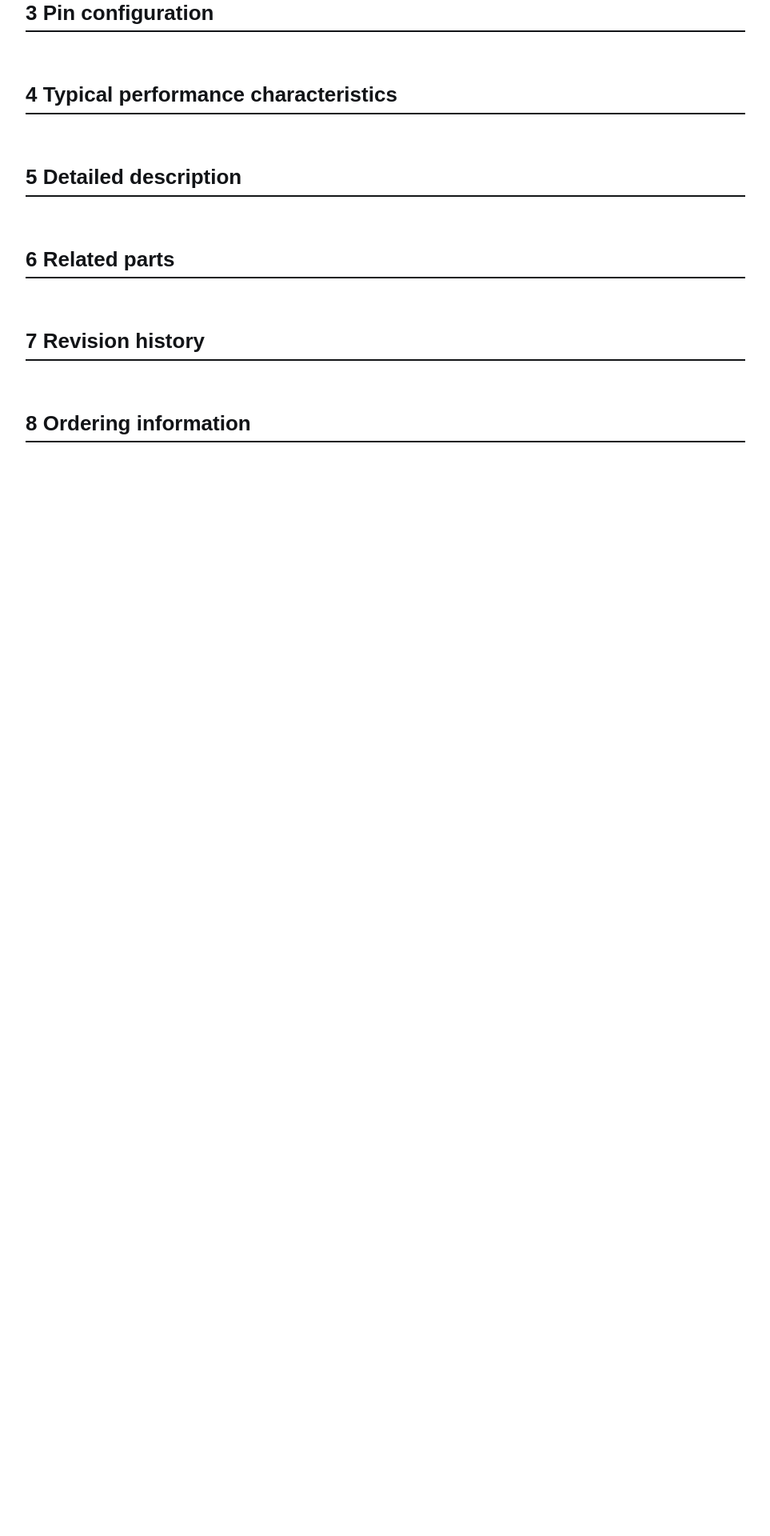
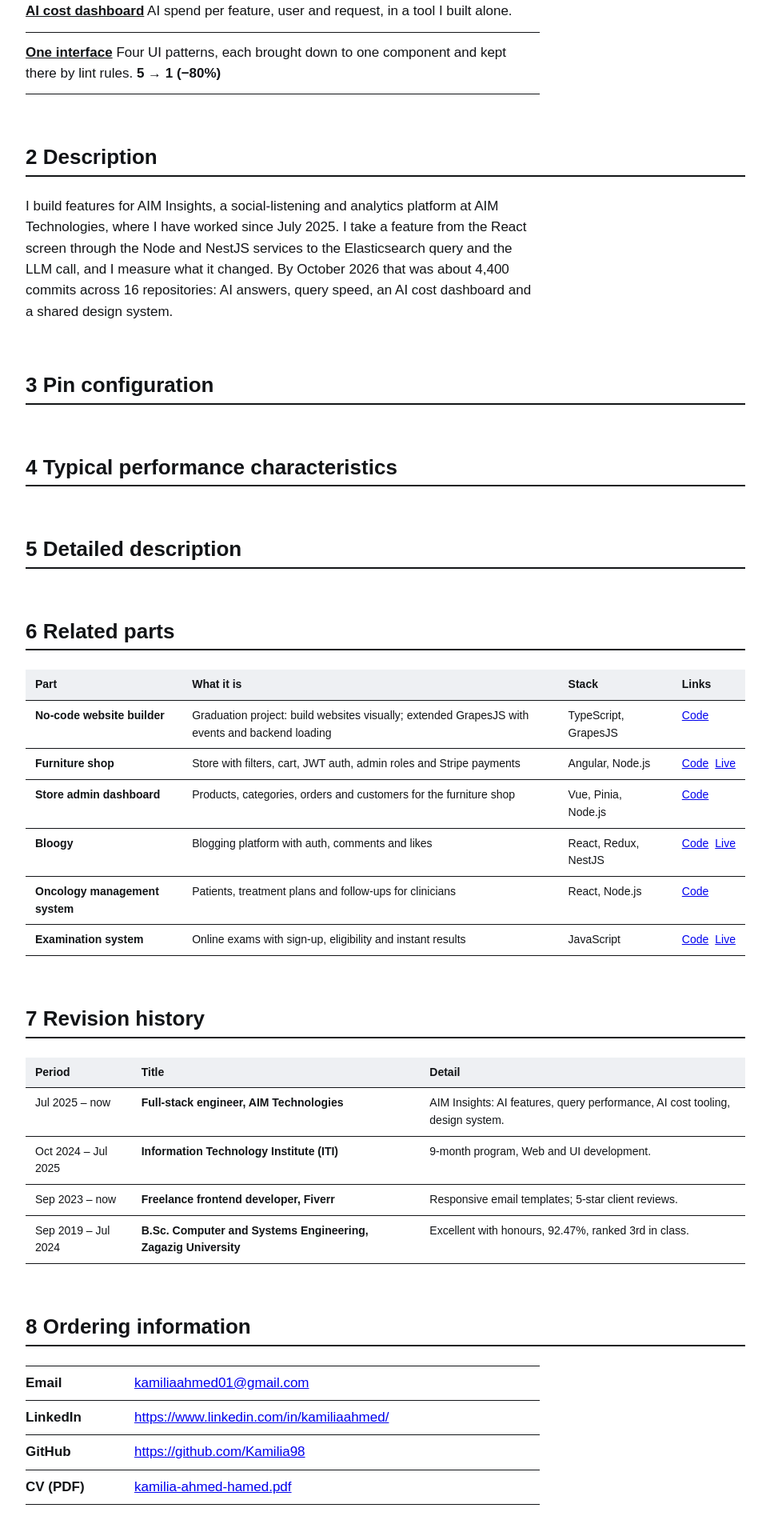
Before and after one commit to Kamilia98/Portfolio, a React (Vite) app: page / in a window 1280 px wide. Shown: the part 596-2516 px from the top of the page at 80% size, without its empty margins (300-1263 px from the left). Before the commit the page ends 1317 px from the top, so only its background shows below. Built offline with nearby package versions, Linux system fonts and the light colour scheme.

Commit message:
feat: features, description, related parts, history and contact sections

```diff
--- a/src/App.tsx
+++ b/src/App.tsx
@@ -1,8 +1,22 @@
+import type { ReactNode } from 'react'
 import { sections } from './content'
 import { Header } from './components/Header'
 import { Section } from './components/Section'
 import { SectionIndex } from './components/SectionIndex'
+import { Features } from './components/Features'
+import { Description } from './components/Description'
+import { RelatedParts } from './components/RelatedParts'
+import { RevisionHistory } from './components/RevisionHistory'
+import { OrderingInfo } from './components/OrderingInfo'
 import styles from './App.module.css'
+
+const bodies: Record<string, ReactNode> = {
+  '1-features': <Features />,
+  '2-description': <Description />,
+  '6-related-parts': <RelatedParts />,
+  '7-revision-history': <RevisionHistory />,
+  '8-ordering-information': <OrderingInfo />,
+}
 
 export default function App() {
   return (
@@ -12,7 +26,7 @@
         <Header />
         {sections.map((info) => (
           <Section key={info.id} info={info}>
-            {null}
+            {bodies[info.id] ?? null}
           </Section>
         ))}
       </main>
--- /dev/null
+++ b/src/components/Description.module.css
@@ -0,0 +1,4 @@
+.text {
+  margin: 0;
+  max-width: var(--measure);
+}
--- /dev/null
+++ b/src/components/Description.tsx
@@ -0,0 +1,6 @@
+import { profile } from '../content'
+import styles from './Description.module.css'
+
+export function Description() {
+  return <p className={styles.text}>{profile.description.join(' ')}</p>
+}
--- /dev/null
+++ b/src/components/Features.module.css
@@ -0,0 +1,25 @@
+.list {
+  margin: 0;
+  padding: 0;
+  list-style: none;
+  max-width: var(--measure);
+}
+
+.row {
+  padding: calc(var(--space) * 1.5) 0;
+  border-top: var(--rule-hair) solid var(--ink);
+}
+
+.row:last-child {
+  border-bottom: var(--rule-hair) solid var(--ink);
+}
+
+.title {
+  font-weight: 800;
+  color: var(--ink);
+}
+
+.result {
+  font-variant-numeric: tabular-nums;
+  white-space: nowrap;
+}
--- /dev/null
+++ b/src/components/Features.tsx
@@ -0,0 +1,28 @@
+import { caseStudies, resultById } from '../content'
+import { formatPercent, formatResult, percentChange } from '../lib/results'
+import styles from './Features.module.css'
+
+export function Features() {
+  return (
+    <ol className={styles.list}>
+      {caseStudies.map((c) => {
+        const r = c.headlineResult ? resultById(c.headlineResult) : undefined
+        return (
+          <li key={c.id} className={styles.row}>
+            <a className={styles.title} href={`#${c.anchor}`}>{c.title}</a>
+            {' '}
+            <span>{c.summary}</span>
+            {r && (
+              <>
+                {' '}
+                <strong className={styles.result}>
+                  {`${formatResult(r)} (${formatPercent(percentChange(r.before, r.after))})`}
+                </strong>
+              </>
+            )}
+          </li>
+        )
+      })}
+    </ol>
+  )
+}
--- /dev/null
+++ b/src/components/OrderingInfo.module.css
@@ -0,0 +1,32 @@
+.list {
+  margin: 0;
+  max-width: var(--measure);
+}
+
+.row {
+  display: grid;
+  grid-template-columns: 8rem 1fr;
+  gap: var(--space);
+  padding: var(--space) 0;
+  border-top: var(--rule-hair) solid var(--ink);
+}
+
+.row:last-child {
+  border-bottom: var(--rule-hair) solid var(--ink);
+}
+
+.term {
+  font-weight: 800;
+}
+
+.value {
+  margin: 0;
+  overflow-wrap: anywhere;
+}
+
+@media (max-width: 639px) {
+  .row {
+    grid-template-columns: 1fr;
+    gap: 0;
+  }
+}
--- /dev/null
+++ b/src/components/OrderingInfo.tsx
@@ -0,0 +1,22 @@
+import { profile } from '../content'
+import { cvHref } from '../lib/links'
+import styles from './OrderingInfo.module.css'
+
+export function OrderingInfo() {
+  const rows: { term: string; href: string; text: string }[] = [
+    { term: 'Email', href: `mailto:${profile.email}`, text: profile.email },
+    { term: 'LinkedIn', href: profile.linkedin, text: profile.linkedin },
+    { term: 'GitHub', href: profile.github, text: profile.github },
+    { term: 'CV (PDF)', href: cvHref, text: profile.cvFile },
+  ]
+  return (
+    <dl className={styles.list}>
+      {rows.map((r) => (
+        <div key={r.term} className={styles.row}>
+          <dt className={styles.term}>{r.term}</dt>
+          <dd className={styles.value}><a href={r.href}>{r.text}</a></dd>
+        </div>
+      ))}
+    </dl>
+  )
+}
--- /dev/null
+++ b/src/components/RelatedParts.tsx
@@ -0,0 +1,32 @@
+import { earlierWork } from '../content'
+import styles from './tables.module.css'
+
+const external = { target: '_blank', rel: 'noopener noreferrer' } as const
+
+export function RelatedParts() {
+  return (
+    <table className={styles.table}>
+      <thead>
+        <tr>
+          <th scope="col">Part</th>
+          <th scope="col">What it is</th>
+          <th scope="col">Stack</th>
+          <th scope="col">Links</th>
+        </tr>
+      </thead>
+      <tbody>
+        {earlierWork.map((w) => (
+          <tr key={w.name}>
+            <th scope="row">{w.name}</th>
+            <td data-label="What it is">{w.what}</td>
+            <td data-label="Stack">{w.stack}</td>
+            <td data-label="Links" className={styles.links}>
+              <a href={w.url} {...external}>Code</a>
+              {w.live && <a href={w.live} {...external}>Live</a>}
+            </td>
+          </tr>
+        ))}
+      </tbody>
+    </table>
+  )
+}
--- /dev/null
+++ b/src/components/RevisionHistory.tsx
@@ -0,0 +1,25 @@
+import { history } from '../content'
+import styles from './tables.module.css'
+
+export function RevisionHistory() {
+  return (
+    <table className={styles.table}>
+      <thead>
+        <tr>
+          <th scope="col">Period</th>
+          <th scope="col">Title</th>
+          <th scope="col">Detail</th>
+        </tr>
+      </thead>
+      <tbody>
+        {history.map((h) => (
+          <tr key={h.period + h.title}>
+            <td data-label="Period">{h.period}</td>
+            <td data-label="Title"><strong>{h.title}</strong></td>
+            <td data-label="Detail">{h.detail}</td>
+          </tr>
+        ))}
+      </tbody>
+    </table>
+  )
+}
--- /dev/null
+++ b/src/components/tables.module.css
@@ -0,0 +1,70 @@
+.table {
+  width: 100%;
+  border-collapse: collapse;
+  font-size: var(--size-small);
+  text-align: start;
+}
+
+.table th,
+.table td {
+  padding: var(--space) calc(var(--space) * 1.5);
+  vertical-align: top;
+  text-align: start;
+  border-bottom: var(--rule-hair) solid var(--ink);
+}
+
+.table thead th {
+  background: var(--fill);
+  font-weight: 800;
+}
+
+.table tbody th {
+  font-weight: 800;
+}
+
+.table td {
+  font-variant-numeric: tabular-nums;
+}
+
+.links a + a {
+  margin-inline-start: var(--space);
+}
+
+@media (max-width: 639px) {
+  .table thead {
+    position: absolute;
+    width: 1px;
+    height: 1px;
+    overflow: hidden;
+    clip-path: inset(50%);
+    white-space: nowrap;
+  }
+
+  .table,
+  .table tbody,
+  .table tr,
+  .table th,
+  .table td {
+    display: block;
+  }
+
+  .table tr {
+    padding: var(--space) 0;
+    border-bottom: var(--rule-hair) solid var(--ink);
+  }
+
+  .table th,
+  .table td {
+    padding: calc(var(--space) / 2) 0;
+    border-bottom: 0;
+    overflow-wrap: anywhere;
+  }
+
+  .table td[data-label]::before {
+    content: attr(data-label);
+    display: block;
+    color: var(--muted);
+    font-size: var(--size-small);
+    font-weight: 800;
+  }
+}
```
Also changed, not shown: 1 other file (tests, documents, lock files or other folders).
